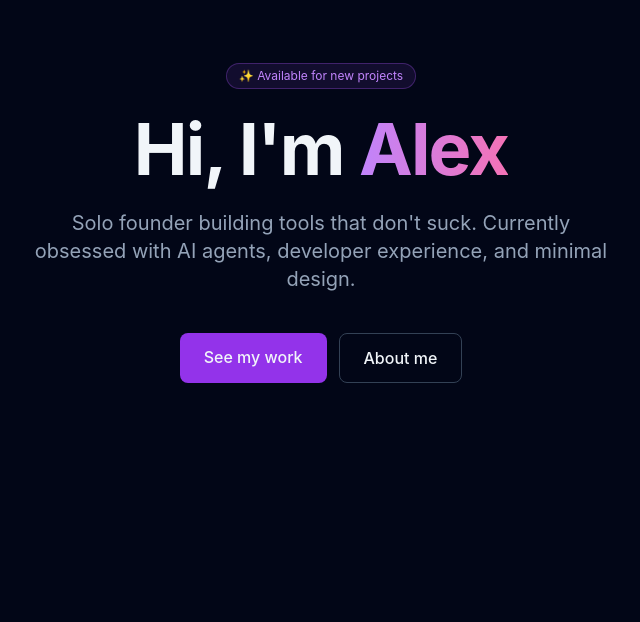
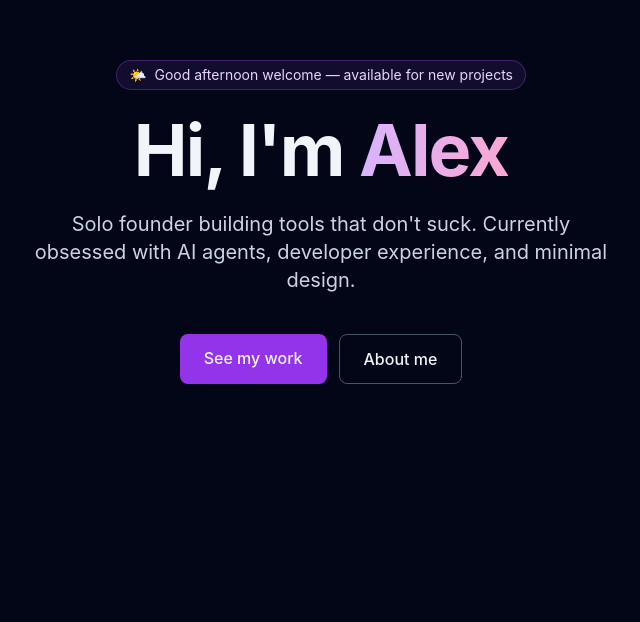
Before and after one commit to ThePyth0nKid/soloPortfolio, a React (Vite) app: page / in a window 1280 px wide. Shown: the part 178-800 px from the top of the page, without its empty margins (319-959 px from the left). Built offline with nearby package versions, Linux system fonts and the light colour scheme.

Commit message:
feat: Add a greeting in the hero section that changes based on time of day (via PatchParty: A11y)

```diff
--- a/src/components/Hero.jsx
+++ b/src/components/Hero.jsx
@@ -1,30 +1,78 @@
+import { useEffect, useState } from 'react'
+
+function getGreeting(date = new Date()) {
+  const hour = date.getHours()
+  if (hour >= 5 && hour < 12) {
+    return { text: 'Good morning', icon: '☀️', iconLabel: 'sun' }
+  }
+  if (hour >= 12 && hour < 18) {
+    return { text: 'Good afternoon', icon: '🌤️', iconLabel: 'sun behind cloud' }
+  }
+  if (hour >= 18 && hour < 22) {
+    return { text: 'Good evening', icon: '🌆', iconLabel: 'sunset' }
+  }
+  return { text: 'Good night', icon: '🌙', iconLabel: 'crescent moon' }
+}
+
 export default function Hero() {
+  const [greeting, setGreeting] = useState(() => getGreeting())
+
+  useEffect(() => {
+    // Re-evaluate on mount (covers SSR/hydration drift) and then every minute
+    // so the greeting stays correct if a user leaves the tab open across a
+    // boundary (e.g. noon, 6pm).
+    setGreeting(getGreeting())
+    const interval = setInterval(() => {
+      setGreeting(getGreeting())
+    }, 60_000)
+    return () => clearInterval(interval)
+  }, [])
+
   return (
-    <section className="min-h-screen flex flex-col items-center justify-center px-6 text-center">
+    <section
+      aria-labelledby="hero-heading"
+      className="min-h-screen flex flex-col items-center justify-center px-6 text-center"
+    >
       <div className="max-w-3xl space-y-6">
-        <div className="inline-block px-3 py-1 bg-purple-500/10 border border-purple-500/30 rounded-full text-xs text-purple-400">
-          ✨ Available for new projects
-        </div>
-        <h1 className="text-6xl md:text-7xl font-bold tracking-tight">
+        {/*
+          The greeting is announced politely to assistive tech when it changes.
+          The emoji is decorative (aria-hidden) and the greeting text itself
+          carries the meaning, so screen readers never hear "sun emoji".
+        */}
+        <p
+          className="inline-flex items-center gap-2 px-3 py-1 bg-purple-500/10 border border-purple-500/30 rounded-full text-sm text-purple-200"
+          role="status"
+          aria-live="polite"
+        >
+          <span aria-hidden="true">{greeting.icon}</span>
+          <span>
+            {greeting.text}
+            <span className="sr-only">,</span> welcome — available for new projects
+          </span>
+        </p>
+        <h1
+          id="hero-heading"
+          className="text-6xl md:text-7xl font-bold tracking-tight"
+        >
           Hi, I'm{' '}
-          <span className="bg-gradient-to-r from-purple-400 to-pink-400 bg-clip-text text-transparent">
+          <span className="bg-gradient-to-r from-purple-300 to-pink-300 bg-clip-text text-transparent">
             Alex
           </span>
         </h1>
-        <p className="text-xl text-slate-400 max-w-xl mx-auto">
+        <p className="text-xl text-slate-300 max-w-xl mx-auto">
           Solo founder building tools that don't suck. Currently obsessed with
           AI agents, developer experience, and minimal design.
         </p>
-        <div className="flex gap-3 justify-center pt-4">
+        <div className="flex gap-3 justify-center pt-4 flex-wrap">
           <a
             href="#projects"
-            className="px-6 py-3 bg-purple-600 hover:bg-purple-500 rounded-lg font-medium transition-colors"
+            className="px-6 py-3 bg-purple-600 hover:bg-purple-500 rounded-lg font-medium transition-colors focus:outline-none focus-visible:ring-2 focus-visible:ring-purple-300 focus-visible:ring-offset-2 focus-visible:ring-offset-slate-950"
           >
             See my work
           </a>
           <a
             href="#about"
-            className="px-6 py-3 border border-slate-700 hover:border-slate-500 rounded-lg font-medium transition-colors"
+            className="px-6 py-3 border border-slate-600 hover:border-slate-400 rounded-lg font-medium transition-colors focus:outline-none focus-visible:ring-2 focus-visible:ring-purple-300 focus-visible:ring-offset-2 focus-visible:ring-offset-slate-950"
           >
             About me
           </a>
--- a/src/index.css
+++ b/src/index.css
@@ -7,4 +7,15 @@
     @apply bg-slate-950 text-slate-100 antialiased;
     font-family: -apple-system, BlinkMacSystemFont, 'Segoe UI', Roboto, sans-serif;
   }
+
+  /* Respect users who ask for reduced motion. */
+  @media (prefers-reduced-motion: reduce) {
+    *,
+    *::before,
+    *::after {
+      animation-duration: 0.001ms !important;
+      animation-iteration-count: 1 !important;
+      transition-duration: 0.001ms !important;
+    }
+  }
 }
```
Also changed, not shown: 1 other file (tests, documents, lock files or other folders).
